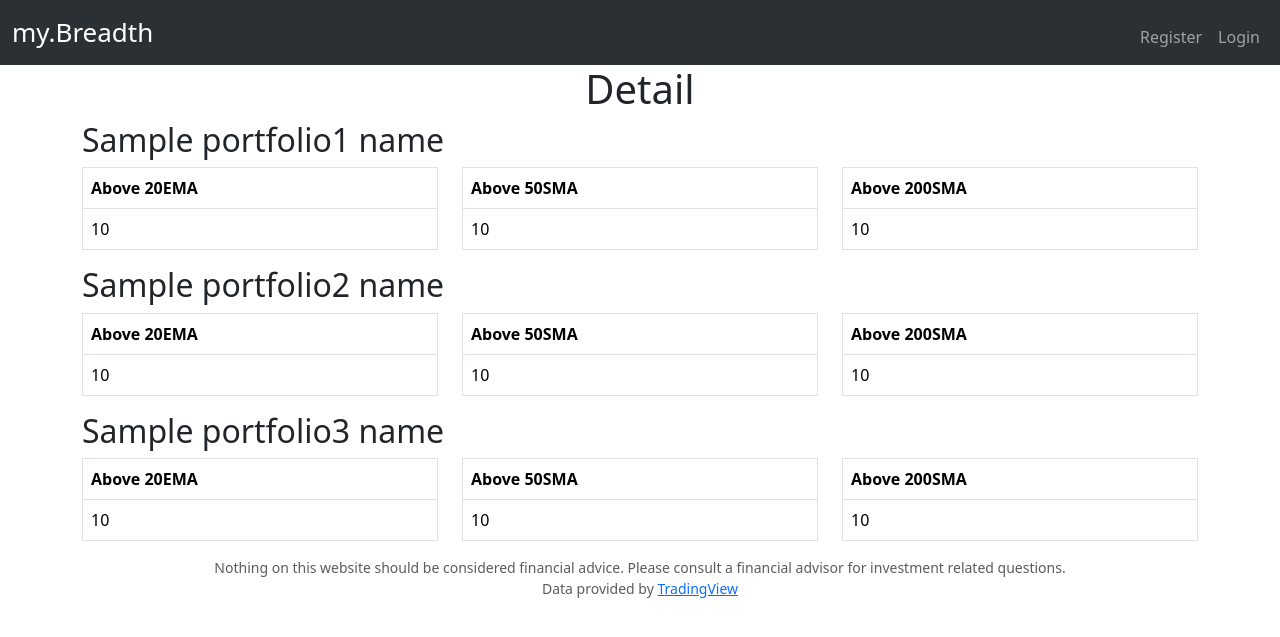
After one commit to jarrodschilling/projects, a Flask app: template my_breadth/templates/notes.html in a window 1280 px wide. The commit adds this page. Shown: the top 637 px of the page. Run offline with Flask 3, Linux system fonts and the light colour scheme; the template is opened without the code that fills it: most values are stand-ins (such as "Sample title", 1, 10 or a date in 2020).

Commit message:
Summary Debugged and Details now showing 3x3

```diff
--- a/my_breadth/app.py
+++ b/my_breadth/app.py
@@ -328,35 +328,62 @@ def summary():
     total_sma200 = len(total_sma200_list) / total_length
     total_sma200 = "{:.2%}".format(total_sma200)
 
-    if not len(portfolio1) == 0:
-        portfolio1_ema20_summary = len(portfolio1_ema20) / len(portfolio1)
-        portfolio1_ema20_summary = "{:.2%}".format(portfolio1_ema20_summary)
 
-        portfolio1_sma50_summary = len(portfolio1_sma50) / len(portfolio1)
-        portfolio1_sma50_summary = "{:.2%}".format(portfolio1_sma50_summary)
+    while True:
+        try:
+            portfolio1_ema20_summary = len(portfolio1_ema20) / len(portfolio1)
+            portfolio1_ema20_summary = "{:.2%}".format(portfolio1_ema20_summary)
 
-        portfolio1_sma200_summary = len(portfolio1_sma200) / len(portfolio1)
-        portfolio1_sma200_summary = "{:.2%}".format(portfolio1_sma200_summary)
+            portfolio1_sma50_summary = len(portfolio1_sma50) / len(portfolio1)
+            portfolio1_sma50_summary = "{:.2%}".format(portfolio1_sma50_summary)
 
-    if not len(portfolio2) == 0:
-        portfolio2_ema20_summary = len(portfolio2_ema20) / len(portfolio2)
-        portfolio2_ema20_summary = "{:.2%}".format(portfolio2_ema20_summary)
+            portfolio1_sma200_summary = len(portfolio1_sma200) / len(portfolio1)
+            portfolio1_sma200_summary = "{:.2%}".format(portfolio1_sma200_summary)
+            break
+        except ZeroDivisionError:
+            portfolio1_ema20_summary = "none"
+            portfolio1_sma50_summary = "none"
+            portfolio1_sma200_summary = "none"
+            break
 
-        portfolio2_sma50_summary = len(portfolio2_sma50) / len(portfolio2)
-        portfolio2_sma50_summary = "{:.2%}".format(portfolio2_sma50_summary)
+    while True:
+        try:
+            portfolio2_ema20_summary = len(portfolio2_ema20) / len(portfolio2)
+            portfolio2_ema20_summary = "{:.2%}".format(portfolio2_ema20_summary)
 
-        portfolio2_sma200_summary = len(portfolio2_sma200) / len(portfolio2)
-        portfolio2_sma200_summary = "{:.2%}".format(portfolio2_sma200_summary)
+            portfolio2_sma50_summary = len(portfolio2_sma50) / len(portfolio2)
+            portfolio2_sma50_summary = "{:.2%}".format(portfolio2_sma50_summary)
 
-    if not len(portfolio3) == 0:
-        portfolio3_ema20_summary = len(portfolio3_ema20) / len(portfolio3)
-        portfolio3_ema20_summary = "{:.2%}".format(portfolio3_ema20_summary)
+            portfolio2_sma200_summary = len(portfolio2_sma200) / len(portfolio2)
+            portfolio2_sma200_summary = "{:.2%}".format(portfolio2_sma200_summary)
+            break
+        except ZeroDivisionError:
+            portfolio2_ema20_summary = "none"
+            portfolio2_sma50_summary = "none"
+            portfolio2_sma200_summary = "none"
+            break
 
-        portfolio3_sma50_summary = len(portfolio3_sma50) / len(portfolio3)
-        portfolio3_sma50_summary = "{:.2%}".format(portfolio3_sma50_summary)
+    while True:
+        try:
+            portfolio3_ema20_summary = len(portfolio3_ema20) / len(portfolio3)
+            portfolio3_ema20_summary = "{:.2%}".format(portfolio3_ema20_summary)
 
-        portfolio3_sma200_summary = len(portfolio3_sma200) / len(portfolio3)
-        portfolio3_sma200_summary = "{:.2%}".format(portfolio3_sma200_summary)
+            portfolio3_sma50_summary = len(portfolio3_sma50) / len(portfolio3)
+            portfolio3_sma50_summary = "{:.2%}".format(portfolio3_sma50_summary)
+
+            portfolio3_sma200_summary = len(portfolio3_sma200) / len(portfolio3)
+            portfolio3_sma200_summary = "{:.2%}".format(portfolio3_sma200_summary)
+            break
+        except ZeroDivisionError:
+            portfolio3_ema20_summary = "none"
+            portfolio3_sma50_summary = "none"
+            portfolio3_sma200_summary = "none"
+            break
+
+
+
+
+
 
     if request.method == "GET":
         return render_template("summary.html", total_ema20=total_ema20, total_sma50=total_sma50, total_sma200=total_sma200, portfolio1_ema20_summary=portfolio1_ema20_summary, portfolio1_sma50_summary=portfolio1_sma50_summary, portfolio1_sma200_summary=portfolio1_sma200_summary, portfolio2_ema20_summary=portfolio2_ema20_summary, portfolio2_sma50_summary=portfolio2_sma50_summary, portfolio2_sma200_summary=portfolio2_sma200_summary, portfolio3_ema20_summary=portfolio3_ema20_summary, portfolio3_sma50_summary=portfolio3_sma50_summary, portfolio3_sma200_summary=portfolio3_sma200_summary, portfolio1_name=portfolio1_name, portfolio2_name=portfolio2_name, portfolio3_name=portfolio3_name)
--- /dev/null
+++ b/my_breadth/templates/notes.html
@@ -0,0 +1,188 @@
+{% extends "layout.html" %}
+
+{% block title %}
+    Detail
+{% endblock %}
+
+{% block main %}
+    <h1 style="text-align: center;">Detail</h1>
+    <div class="container">
+        <h2>{{ portfolio1_name }}</h2>
+        <div class="row">
+            <div class="col-md-4">
+                <table class="table table-bordered">
+                    <thead>
+                        <tr>
+                            <th scope="col">Above 20EMA</th>
+                        </tr>
+                    </thead>
+                    <tbody>
+                            {% for stock in portfolio1_ema20 %}
+                            <tr>
+                                <td>
+                                    {{ stock }}
+                                </td>
+                            </tr>
+                            {% endfor %}
+                    </tbody>
+                </table>
+            </div>
+            <div class="col-md-4">
+                <table class="table table-bordered">
+                    <thead>
+                        <tr>
+                            <th scope="col">Above 50SMA</th>
+                        </tr>
+                    </thead>
+                    <tbody>
+                            {% for stock in portfolio1_sma50 %}
+                            <tr>
+                                <td>
+                                    {{ stock }}
+                                </td>
+                            </tr>
+                            {% endfor %}
+                    </tbody>
+                </table>
+            </div>
+            <div class="col-md-4">
+                <table class="table table-bordered">
+                    <thead>
+                        <tr>
+                            <th scope="col">Above 200SMA</th>
+                        </tr>
+                    </thead>
+                    <tbody>
+                            {% for stock in portfolio1_sma200 %}
+                            <tr>
+                                <td>
+                                    {{ stock }}
+                                </td>
+                            </tr>
+                            {% endfor %}
+                    </tbody>
+                </table>
+            </div>
+        </div>
+    </div>
+
+
+    <div class="container">
+        <h2>{{ portfolio2_name }}</h2>
+        <div class="row">
+            <div class="col-md-4">
+                <table class="table table-bordered">
+                    <thead>
+                        <tr>
+                            <th scope="col">Above 20EMA</th>
+                        </tr>
+                    </thead>
+                    <tbody>
+                            {% for stock in portfolio2_ema20 %}
+                            <tr>
+                                <td>
+                                    {{ stock }}
+                                </td>
+                            </tr>
+                            {% endfor %}
+                    </tbody>
+                </table>
+            </div>
+            <div class="col-md-4">
+                <table class="table table-bordered">
+                    <thead>
+                        <tr>
+                            <th scope="col">Above 50SMA</th>
+                        </tr>
+                    </thead>
+                    <tbody>
+                            {% for stock in portfolio2_sma50 %}
+                            <tr>
+                                <td>
+                                    {{ stock }}
+                                </td>
+                            </tr>
+                            {% endfor %}
+                    </tbody>
+                </table>
+            </div>
+            <div class="col-md-4">
+                <table class="table table-bordered">
+                    <thead>
+                        <tr>
+                            <th scope="col">Above 200SMA</th>
+                        </tr>
+                    </thead>
+                    <tbody>
+                            {% for stock in portfolio2_sma200 %}
+                            <tr>
+                                <td>
+                                    {{ stock }}
+                                </td>
+                            </tr>
+                            {% endfor %}
+                    </tbody>
+                </table>
+            </div>
+        </div>
+    </div>
+    <div class="container">
+        <h2>{{ portfolio3_name }}</h2>
+        <div class="row">
+            <div class="col-md-4">
+                <table class="table table-bordered">
+                    <thead>
+                        <tr>
+                            <th scope="col">Above 20EMA</th>
+                        </tr>
+                    </thead>
+                    <tbody>
+                            {% for stock in portfolio3_ema20 %}
+                            <tr>
+                                <td>
+                                    {{ stock }}
+                                </td>
+                            </tr>
+                            {% endfor %}
+                    </tbody>
+                </table>
+            </div>
+            <div class="col-md-4">
+                <table class="table table-bordered">
+                    <thead>
+                        <tr>
+                            <th scope="col">Above 50SMA</th>
+                        </tr>
+                    </thead>
+                    <tbody>
+                            {% for stock in portfolio3_sma50 %}
+                            <tr>
+                                <td>
+                                    {{ stock }}
+                                </td>
+                            </tr>
+                            {% endfor %}
+                    </tbody>
+                </table>
+            </div>
+            <div class="col-md-4">
+                <table class="table table-bordered">
+                    <thead>
+                        <tr>
+                            <th scope="col">Above 200SMA</th>
+                        </tr>
+                    </thead>
+                    <tbody>
+                            {% for stock in portfolio3_sma200 %}
+                            <tr>
+                                <td>
+                                    {{ stock }}
+                                </td>
+                            </tr>
+                            {% endfor %}
+                    </tbody>
+                </table>
+            </div>
+        </div>
+    </div>
+{% endblock %}
```
Also changed, not shown: my_breadth/templates/detail.html (+98 -86 lines), my_breadth/templates/summary.html (+14 -8 lines), 2 other files.
